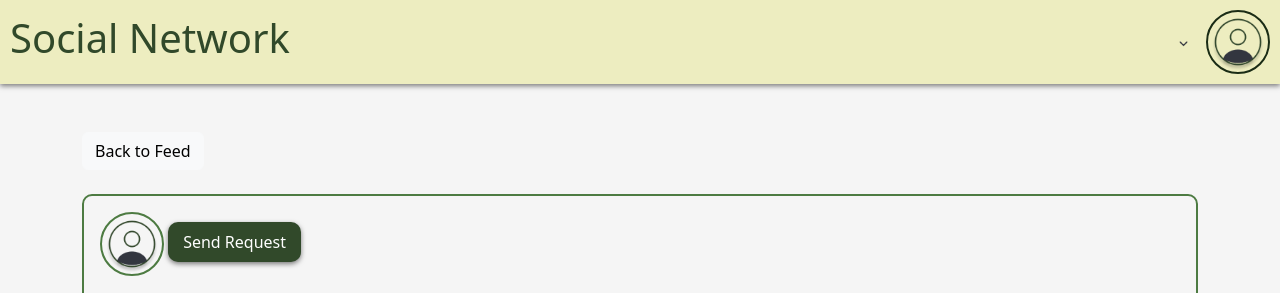
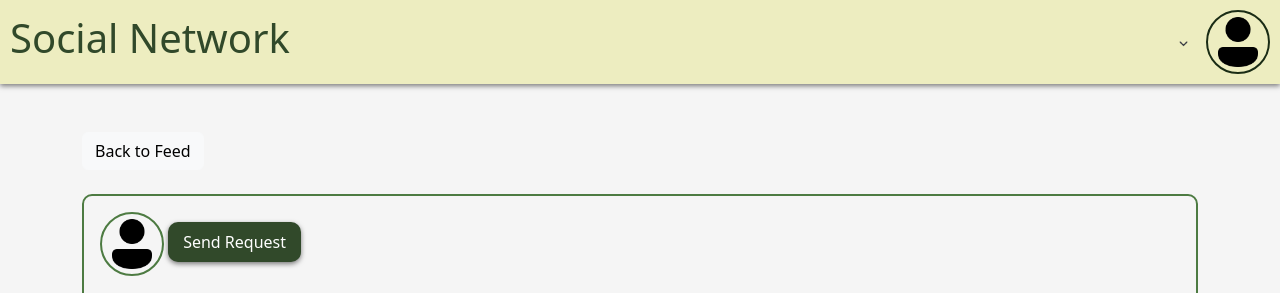
Before and after one commit to Geoxxll/SocialNetworking, a Django app: template server/socialNetworking/templates/socialNetworking/profile_view.html in a window 1280 px wide. Shown: the top 293 px of the page. Run offline with Django 5.2, Linux system fonts and the light colour scheme; the template is opened without the code that fills it, so the values that code supplies are empty; some libraries are stand-ins or nearby versions.

Commit message:
Change default profile image

```diff
--- a/server/landing/templates/landing/loggedin_navbar.html
+++ b/server/landing/templates/landing/loggedin_navbar.html
@@ -32,7 +32,7 @@
 
       </div>
       <div class="profile-pic">
-          <a href=""><img src="{% if user.is_authenticated and author.profileImage %}{{ author.profileImage }}{% else %}{% static 'images/User_cicrle.png' %}{% endif %}" alt="Profile Picture"
+          <a href=""><img src="{% if user.is_authenticated and author.profileImage %}{{ author.profileImage }}{% else %}{% static 'images/default_profile_image.png' %}{% endif %}" alt="Profile Picture"
             style="width: 64px; height: 64px; border-radius: 32px; border: 2px solid #1a2c15;"></a>
         <!-- </div> -->
       </div>
--- a/server/socialNetworking/templates/socialNetworking/dashboard.html
+++ b/server/socialNetworking/templates/socialNetworking/dashboard.html
@@ -45,7 +45,7 @@
                 <!-- Post Container -->
                 <div class="post-container left-content" style="display: flex; justify-content: space-between;">
                     {% if not post.author_of_posts.profileImage %}
-                        <img src="{% static 'images/User_cicrle.png' %}" alt="Profile Picture" class="post-profile-pic">
+                        <img src="{% static 'images/default_profile_image.png' %}" alt="Profile Picture" class="post-profile-pic">
                     {% else %}
                         <img src="{{ post.author_of_posts.profileImage }}" alt="Profile Picture" class="post-profile-pic">
                     {% endif %}
--- a/server/socialNetworking/templates/socialNetworking/profile_view.html
+++ b/server/socialNetworking/templates/socialNetworking/profile_view.html
@@ -19,7 +19,7 @@
   <div id="profile-container">
     <div>
       {% if not author.profileImage %}
-      <img src="{% static 'images/User_cicrle.png' %}" />
+      <img src="{% static 'images/default_profile_image.png' %}" />
       {% else %}
       <img src="{{ author.profileImage }}" />
       {% endif %}
--- a/server/socialNetworking/templates/socialNetworking/replace_post.html
+++ b/server/socialNetworking/templates/socialNetworking/replace_post.html
@@ -5,7 +5,7 @@
             <!-- Post Container -->
             <div class="post-container left-content" style="display: flex; justify-content: space-between;">
                 {% if not post.author_of_posts.profileImage %}
-                    <img src="{% static 'images/User_cicrle.png' %}" alt="Profile Picture" class="post-profile-pic">
+                    <img src="{% static 'images/default_profile_image.png' %}" alt="Profile Picture" class="post-profile-pic">
                 {% else %}
                     <img src="{{ post.author_of_posts.profileImage }}" alt="Profile Picture" class="post-profile-pic">
                 {% endif %}
```
Also changed, not shown: server/socialNetworking/static/images/User_cicrle.png (deleted), server/socialNetworking/static/images/default_profile_image.png (added).
